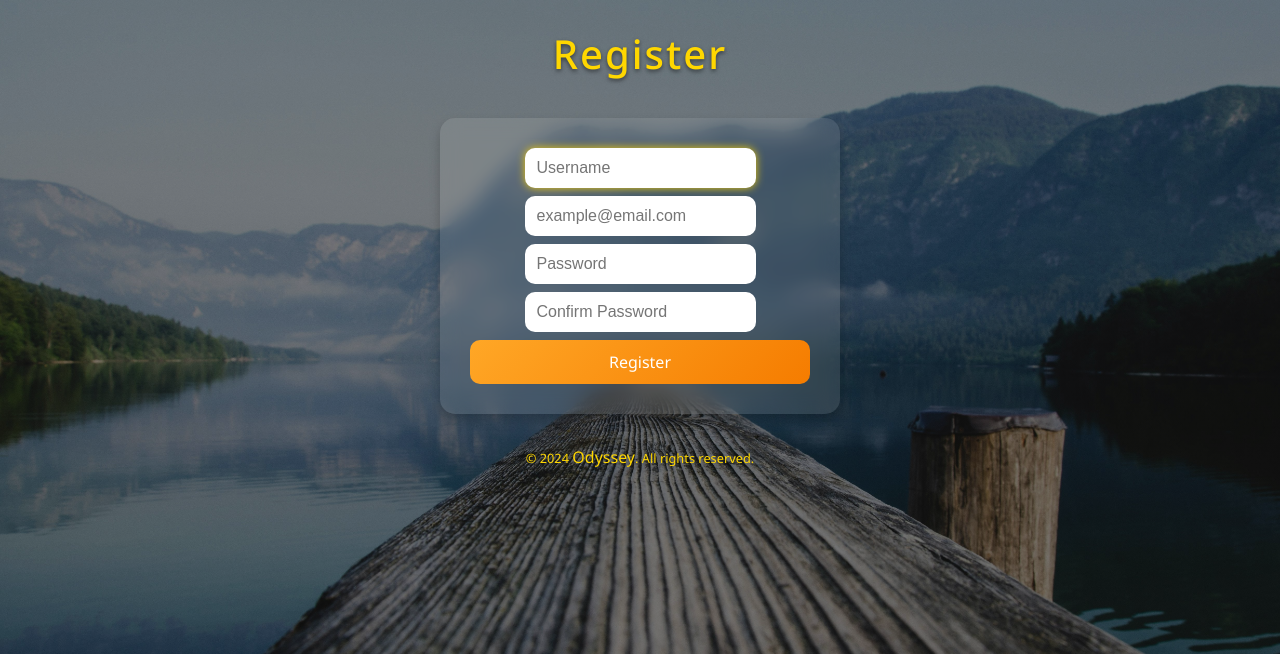
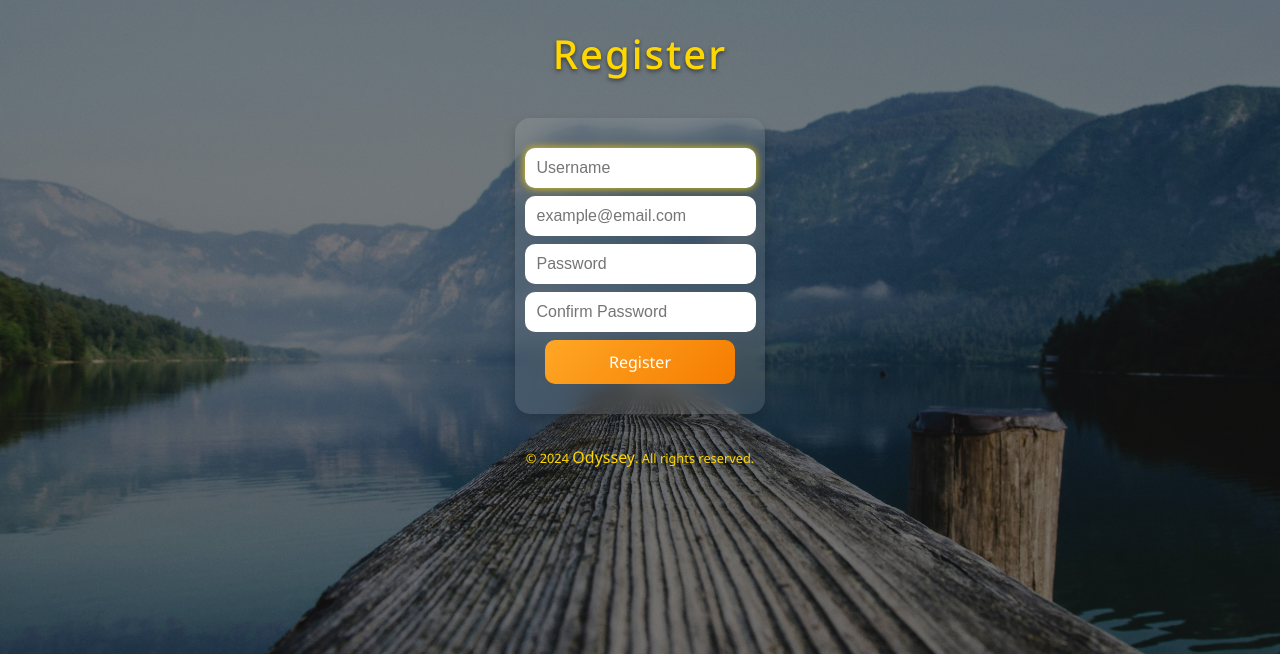
Before and after one commit to LeeJFranklin/Odyssey, a Flask app: page /register in a window 1280 px wide. Shown: the part 40-694 px from the top of the page. Run offline with Flask 3, Linux system fonts and the light colour scheme.

Commit message:
CSS updates

```diff
--- a/static/styles.css
+++ b/static/styles.css
@@ -516,7 +516,7 @@ a:hover {
     justify-content: center;
     align-items: center;
     width: 100vw;
-    max-width: 400px;
+    max-width: 250px;
     backdrop-filter: blur(10px);
 }
 
```
Also changed, not shown: .cache.sqlite.
